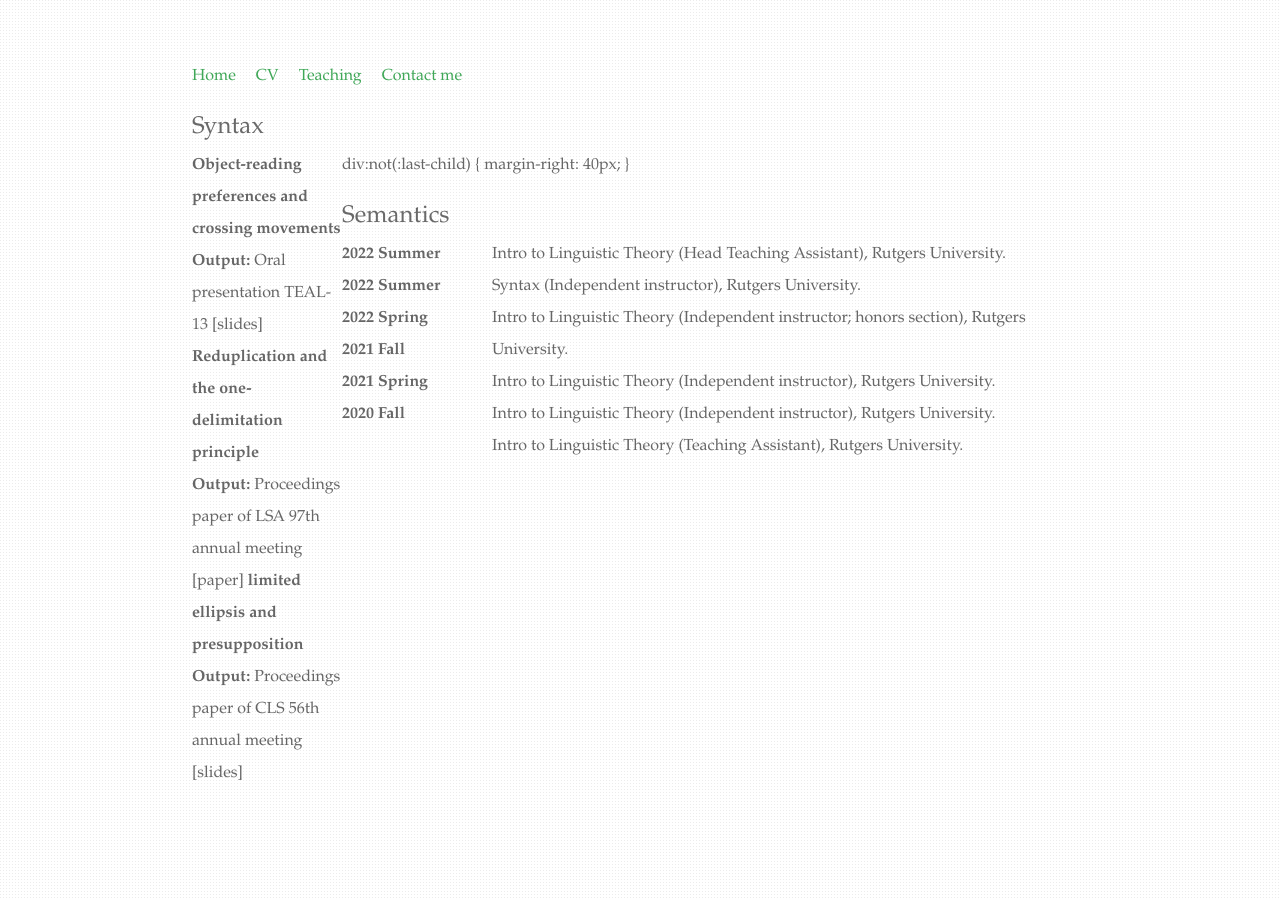
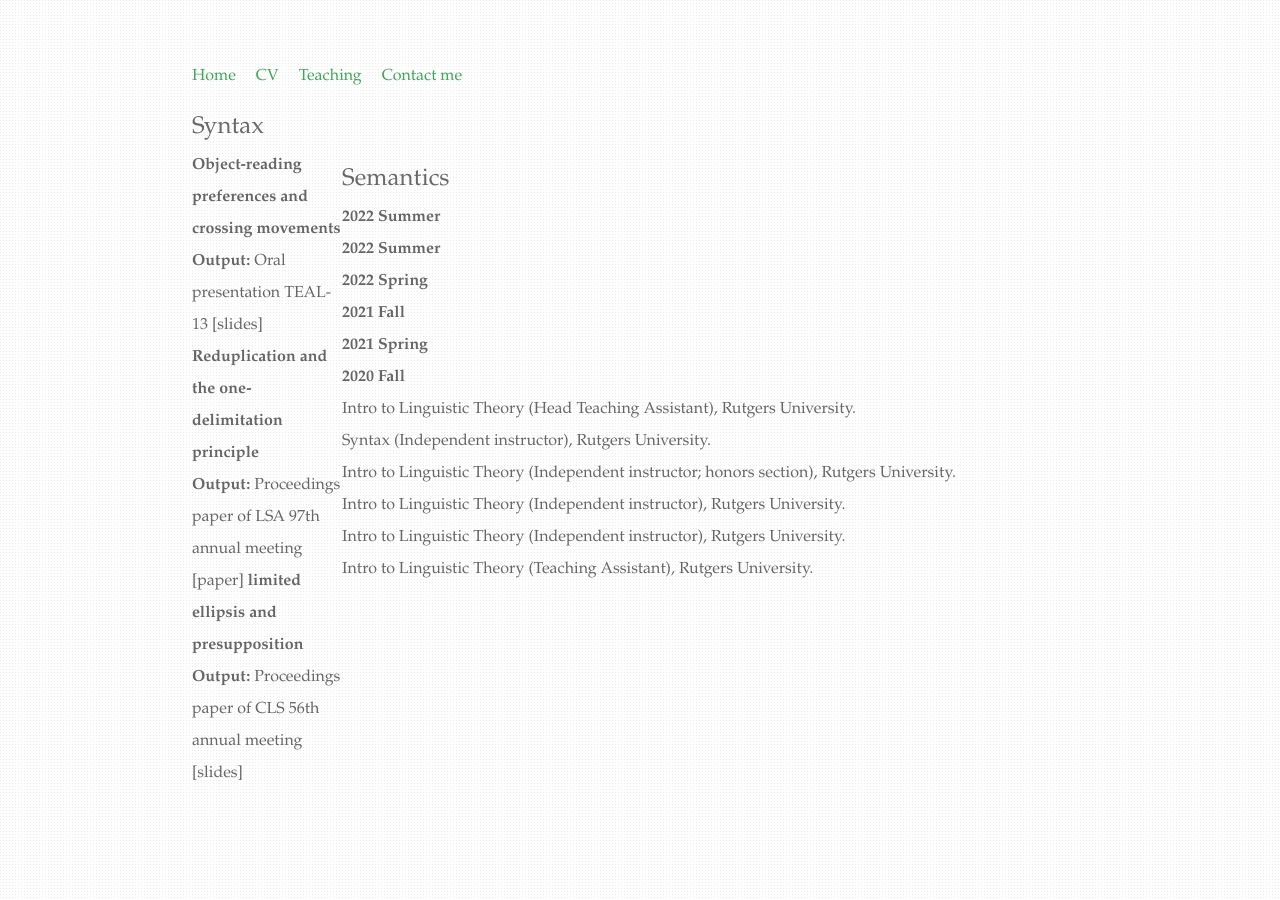
Before and after one commit to chaoyichen71/chaoyichen71.github.io, a Jekyll site: the page built from Research by topics/index.html, in a window 1280 px wide. Built offline with Jekyll 4.4.1, drawn with Linux system fonts in a browser that asks for light colours.

Commit message:
Update index.html

```diff
--- a/Research by topics/index.html
+++ b/Research by topics/index.html
@@ -4,7 +4,7 @@ title: Research by topics
 ---
 
 
-<div class="blurb">
+<div>
 
 <head></head> <h2>Syntax</h2>
     <body>
@@ -28,13 +28,9 @@ title: Research by topics
 
  <body>
 
-	</div>
-div:not(:last-child) {
-  margin-right: 40px;
-}
 	 <head></head> <h2>Semantics</h2>
     <body>
-      <div class="blue">
+      <div>
 	<b>2022 Summer</b><br>
 	<b>2022 Summer</b><br>
 	<b>2022 Spring</b><br>
@@ -44,7 +40,7 @@ div:not(:last-child) {
 	</div>
 
 
-      <div class="red">
+      <div>
 	Intro to Linguistic Theory (Head Teaching Assistant), Rutgers University.<br>
 	Syntax (Independent instructor), Rutgers University.<br>
 	Intro to Linguistic Theory (Independent instructor; honors section), Rutgers University.<br>
```
